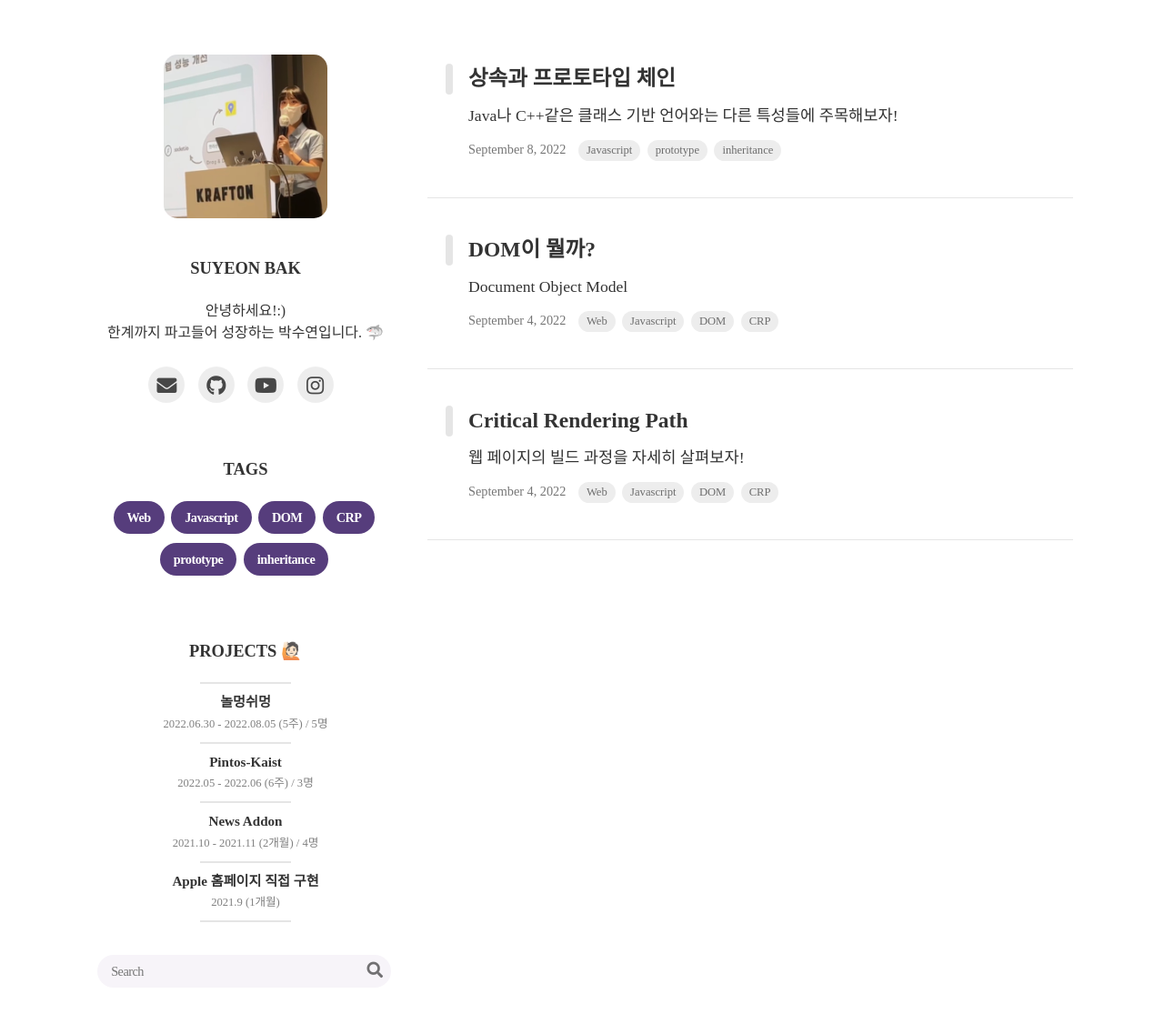
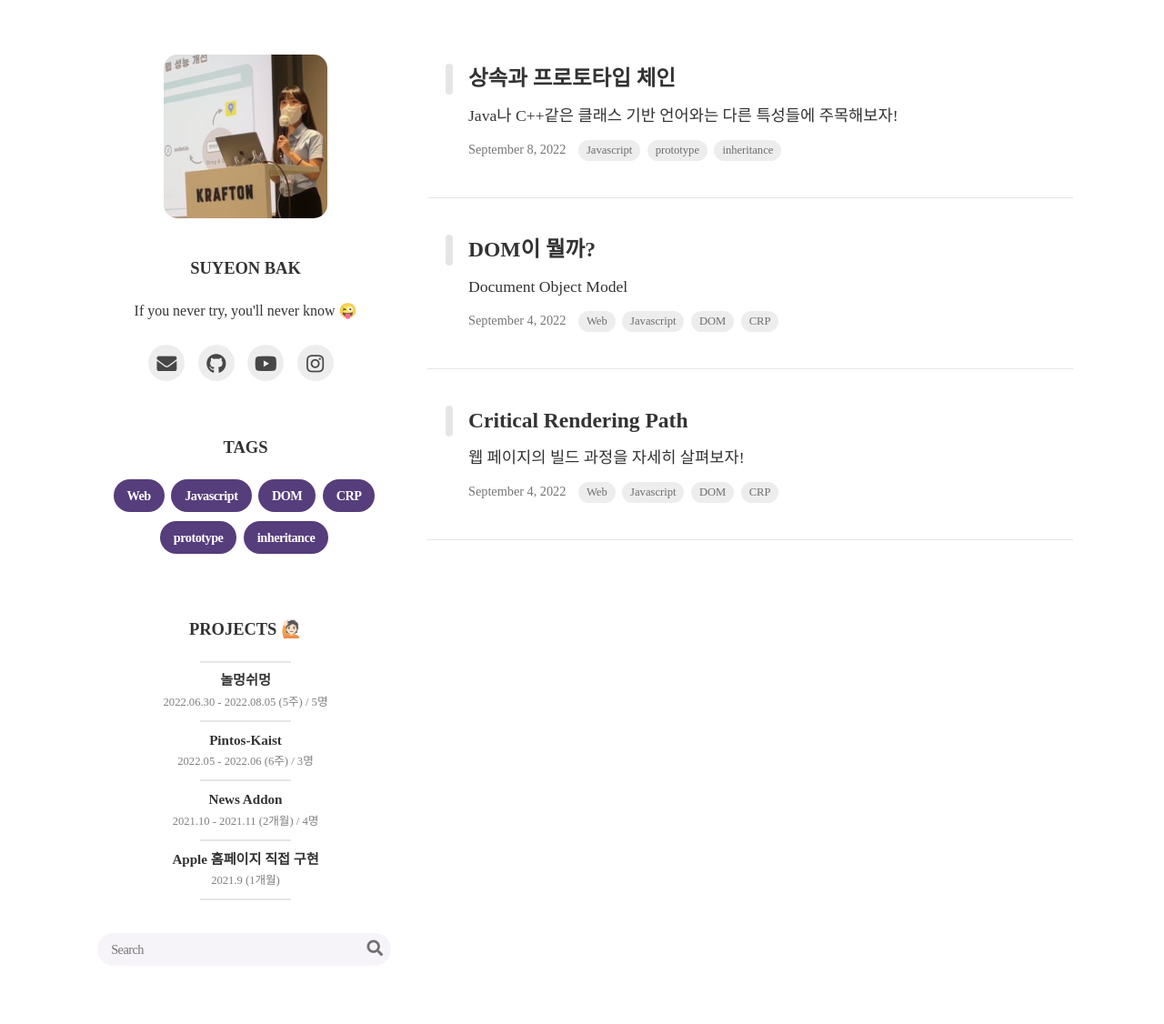
Before and after one commit to Suyeon-B/Suyeon-B.github.io, a Jekyll site: the page built from index.html, in a window 1280 px wide. Shown: the whole page at 91% size. Built offline with Jekyll 4.4.1, drawn with Linux system fonts in a browser that asks for light colours; nearby versions of some CDN libraries; some web fonts are replaced; the list of posts is cut into pages by our own code; after the commit the page ends 1102 px from its top, so only the background shows below that.

Commit message:
profile message 수정

```diff
--- a/_config.yml
+++ b/_config.yml
@@ -11,7 +11,7 @@ theme_settings:
   profile:
     image: assets/img/me.jpg
     username: Suyeon Bak
-    description: 안녕하세요!:) <br>한계까지 파고들어 성장하는 박수연입니다. 🦈
+    description: If you never try, you'll never know 😜
     experience:
       - start: 2020-09
         end: 2021-08
--- a/_includes/search.html
+++ b/_includes/search.html
@@ -24,7 +24,7 @@
       "excerpt":"{{ doc.subtitle }}",
       {%- endif %}
       "tags": [
-        {%- for tag in doc.tags -%}
+        {%- for tag in encodeURI(doc.tags) -%}
           {
             "name":  "{{ tag | xml_escape }}",
             "url":  "{{site.baseurl}}/tags#{{ tag | cgi_escape }}",
```
